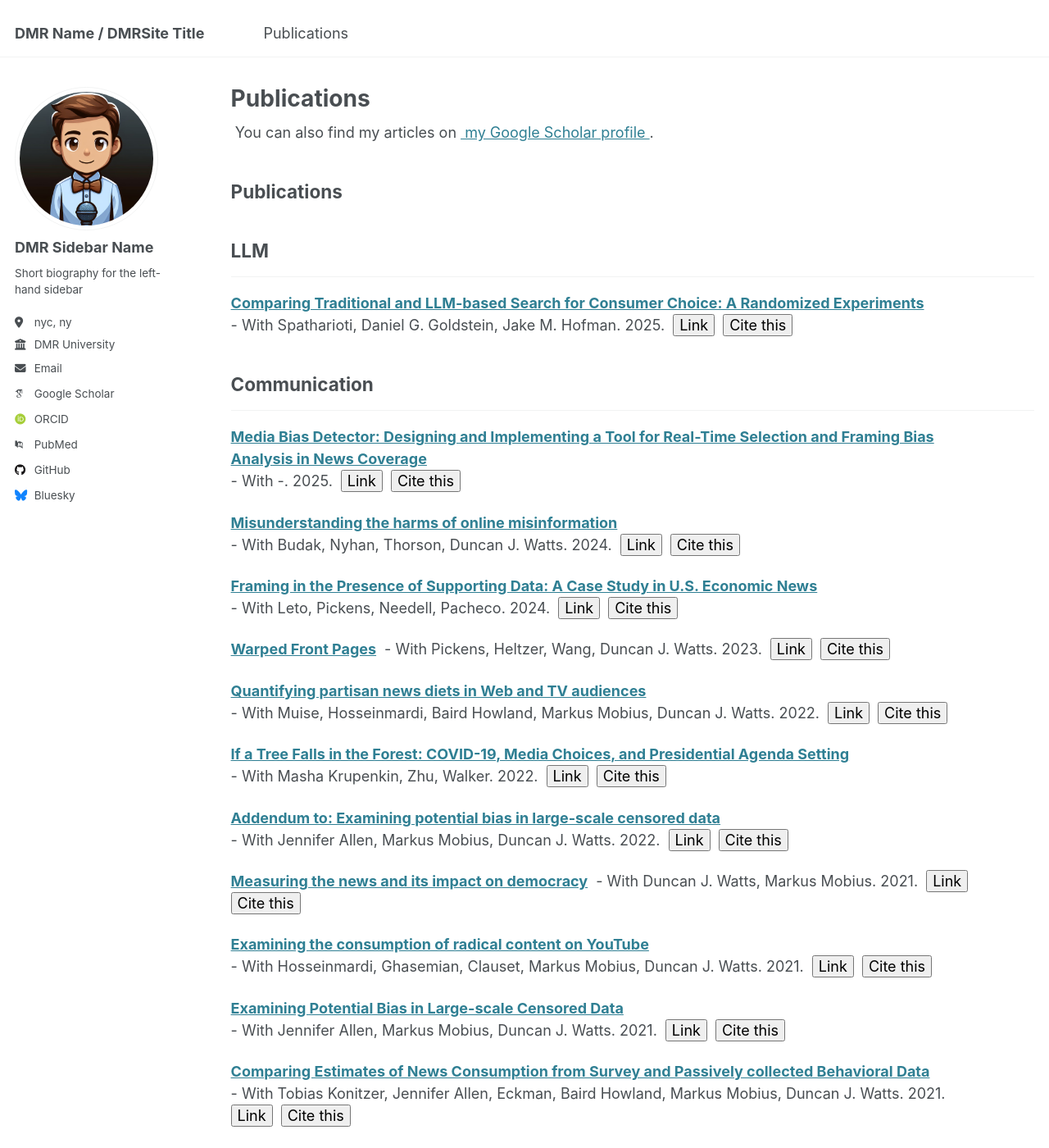
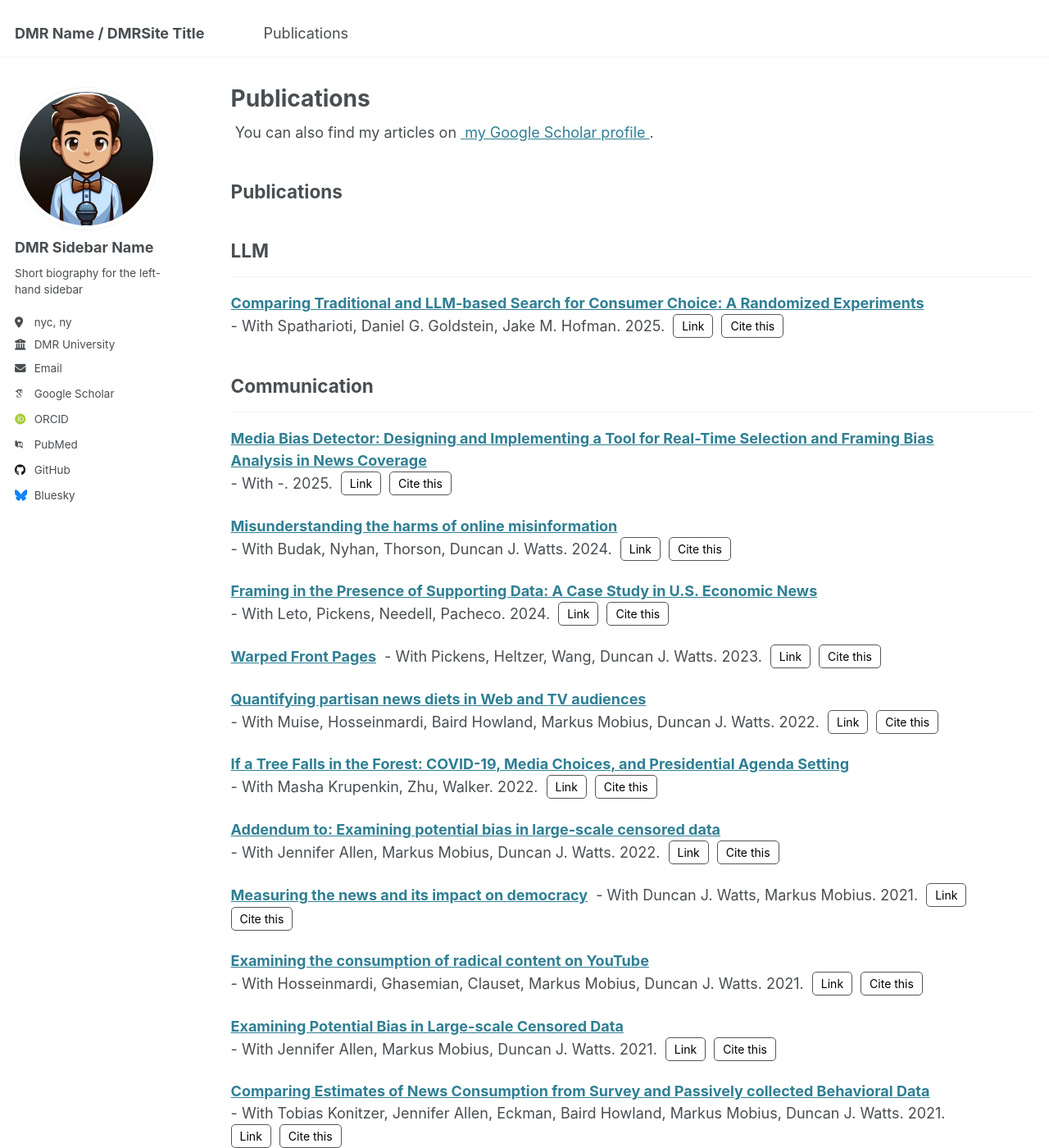
Before and after one commit to chotomirza/davidtest.github.io, a Jekyll site: the page built from _pages/publications.html, in a window 1280 px wide and 1400 px high. Shown: the whole window at 82% size. Built offline with Jekyll 4.4.1, drawn with Linux system fonts in a browser that asks for light colours; some web fonts are replaced.

Commit message:
button style 1

```diff
--- a/_includes/david-pub.html
+++ b/_includes/david-pub.html
@@ -48,6 +48,42 @@
   </article>
 </div>
 
+
+
+
+
+
+
+
+<!-- if this gets big, create separate CSS file -->
+<style>
+  button {
+    background: none;
+    border: 1px solid #555;
+    padding: 5px 10px;
+    font-size: 14px;
+    cursor: pointer;
+    border-radius: 5px;
+    transition: all 0.2s ease-in-out;
+  }
+
+  button:hover {
+    background: #555;
+    color: white;
+  }
+
+  button:disabled {
+    border-color: #aaa;
+    color: #aaa;
+    cursor: not-allowed;
+  }
+</style>
+
+
+
+
+
+
 <script>
   function copyToClipboard(text) {
     navigator.clipboard.writeText(text).then(function() {
```
